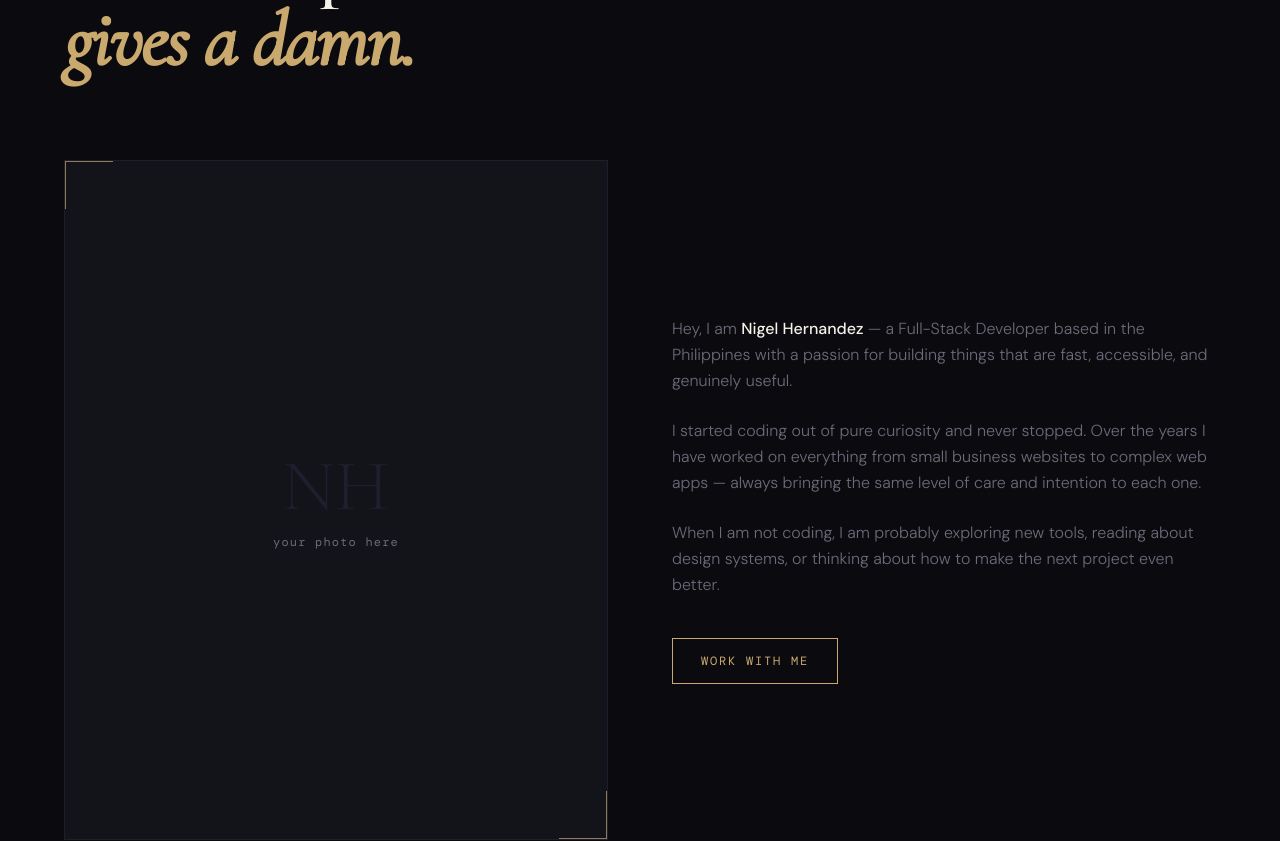
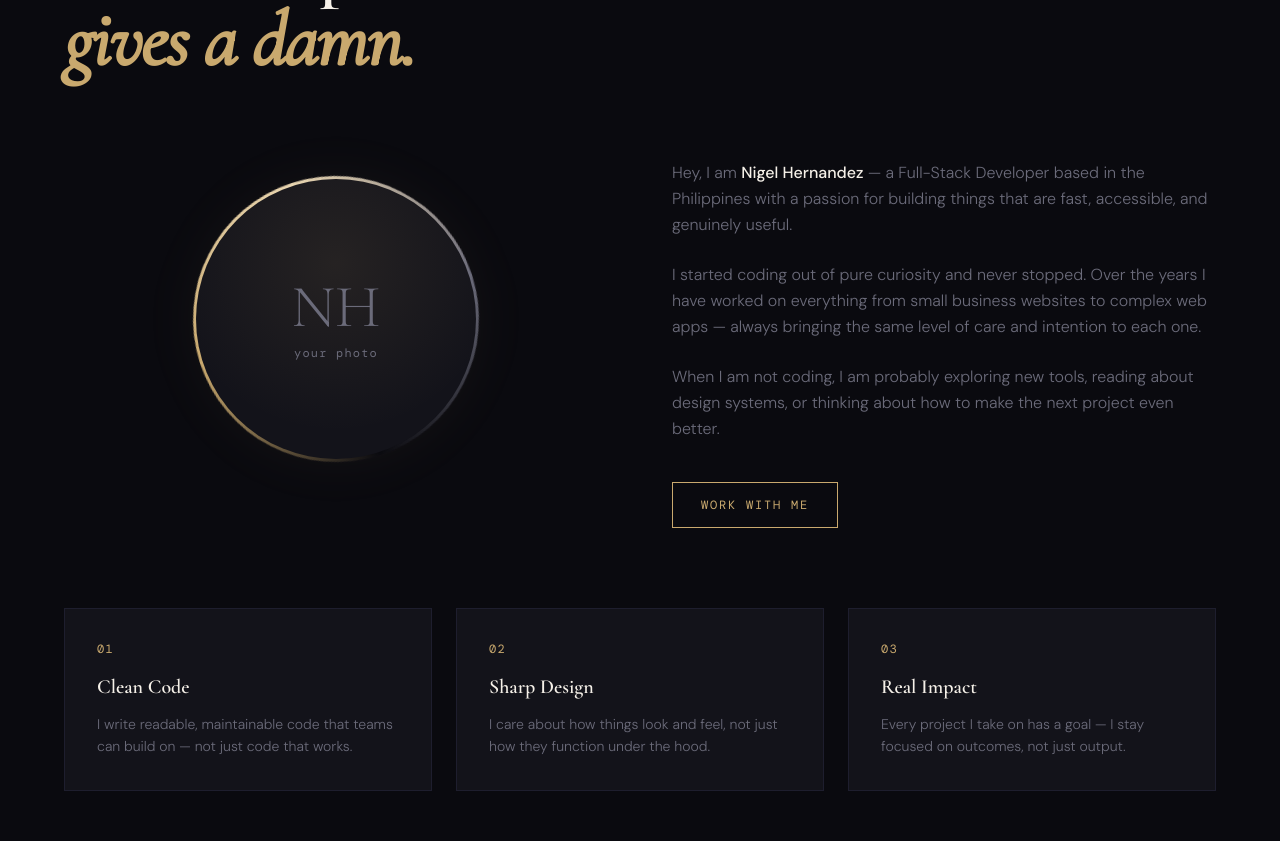
Before and after one commit to Nigel0330/nigel_portfolio_new, a React (Vite) app: page / in a window 1280 px wide. Shown: the part 1060-1901 px from the top of the page. Built offline with nearby package versions, Linux system fonts and the light colour scheme; a web font is replaced by a local one.

Commit message:
Made changes on the image size on the about section

```diff
--- a/src/App.jsx
+++ b/src/App.jsx
@@ -21,7 +21,6 @@ function Navbar() {
   useEffect(() => {
     const onScroll = () => {
       setScrolled(window.scrollY > 60);
-
       const sections = ["about", "skills", "projects", "experience", "contact"];
       for (let i = sections.length - 1; i >= 0; i--) {
         const el = document.getElementById(sections[i]);
@@ -49,15 +48,12 @@ function Navbar() {
       }}
     >
       <div className="max-w-6xl mx-auto px-8 flex justify-between items-center">
-        {/* Logo */}
         <a
           href="#hero"
           className="font-display text-2xl font-semibold text-paper tracking-tight"
         >
           N<span className="text-gold">.</span>
         </a>
-
-        {/* Links */}
         <nav className="hidden md:flex items-center gap-8">
           {links.map((link) => {
             const id = link.toLowerCase();
@@ -78,20 +74,13 @@ function Navbar() {
             );
           })}
         </nav>
-
-        {/* CTA */}
         <a
           href="#contact"
           className="hidden md:inline-flex px-5 py-2.5 border border-gold text-gold font-mono text-xs tracking-[0.15em] uppercase hover:bg-gold hover:text-ink transition-all duration-300"
         >
           Hire Me
         </a>
-
-        {/* Mobile menu icon */}
-        <button
-          className="md:hidden flex flex-col gap-1.5 p-1"
-          onClick={() => {}}
-        >
+        <button className="md:hidden flex flex-col gap-1.5 p-1">
           <span className="w-5 h-px bg-paper block" />
           <span className="w-5 h-px bg-paper block" />
           <span className="w-3 h-px bg-gold block" />
@@ -116,9 +105,7 @@ function Hero() {
 
   useEffect(() => {
     lines.forEach((line, i) => {
-      setTimeout(() => {
-        setVisible((prev) => [...prev, i]);
-      }, line.delay);
+      setTimeout(() => setVisible((prev) => [...prev, i]), line.delay);
     });
     const blink = setInterval(() => setCursor((c) => !c), 500);
     return () => clearInterval(blink);
@@ -131,7 +118,6 @@ function Hero() {
     >
       <div className="max-w-6xl mx-auto w-full relative z-10">
         <div className="grid md:grid-cols-2 gap-12 items-start mb-16">
-          {/* Left */}
           <div>
             <h1
               className="font-display font-semibold text-paper mb-6"
@@ -144,12 +130,10 @@ function Hero() {
               Nigel <br />
               <span className="text-gold italic">Hernandez.</span>
             </h1>
-
             <p className="text-muted text-lg max-w-lg leading-relaxed font-light mb-12">
               Full-Stack Developer crafting thoughtful digital experiences.
               Clean code, sharp interfaces, real impact.
             </p>
-
             <div className="flex flex-wrap gap-6 items-center">
               <a
                 href="#projects"
@@ -165,8 +149,6 @@ function Hero() {
               </a>
             </div>
           </div>
-
-          {/* Right — Terminal */}
           <div className="hidden md:block">
             <div className="border border-border bg-surface overflow-hidden">
               <div
@@ -232,8 +214,6 @@ function Hero() {
             </div>
           </div>
         </div>
-
-        {/* Stats */}
         <div className="py-12 border-t border-border flex flex-row gap-12 justify-center">
           {[
             ["3+", "Years Experience"],
@@ -273,6 +253,7 @@ function About() {
       desc: "Every project I take on has a goal — I stay focused on outcomes, not just output.",
     },
   ];
+
   return (
     <section id="about" className="py-32 px-8 border-t border-border">
       <div className="max-w-6xl mx-auto">
@@ -301,45 +282,83 @@ function About() {
             <span className="text-gold italic">gives a damn.</span>
           </h2>
         </div>
+
         <div className="grid md:grid-cols-2 gap-16 mb-20">
-          <div className="relative">
-            <div className="aspect-[4/5] bg-surface border border-border relative overflow-hidden flex items-center justify-center">
-              <div className="text-center">
-                <div className="font-display text-7xl text-border mb-3">NH</div>
-                <div className="font-mono text-xs text-muted tracking-widest">
-                  your photo here
-                </div>
-              </div>
+          {/* Photo — rounded portrait with spinning gradient ring */}
+          <div className="flex justify-center items-start pt-4">
+            <div className="relative">
+              {/* Soft glow behind */}
               <div
                 style={{
                   position: "absolute",
-                  top: 0,
-                  left: 0,
-                  width: 48,
-                  height: 48,
-                  borderTop: "1px solid #c9a96e",
-                  borderLeft: "1px solid #c9a96e",
-                  opacity: 0.7,
+                  inset: -24,
+                  borderRadius: "50%",
+                  background:
+                    "radial-gradient(circle, rgba(201,169,110,0.18) 0%, transparent 70%)",
+                  filter: "blur(20px)",
+                  zIndex: 0,
                 }}
               />
+
+              {/* Spinning conic gradient ring */}
               <div
                 style={{
-                  position: "absolute",
-                  bottom: 0,
-                  right: 0,
-                  width: 48,
-                  height: 48,
-                  borderBottom: "1px solid #c9a96e",
-                  borderRight: "1px solid #c9a96e",
-                  opacity: 0.7,
+                  position: "relative",
+                  zIndex: 1,
+                  padding: 3,
+                  borderRadius: "50%",
                 }}
-              />
+              >
+                <div
+                  style={{
+                    position: "absolute",
+                    inset: 0,
+                    borderRadius: "50%",
+                    background:
+                      "conic-gradient(from 0deg, #c9a96e, #e8d5b0, #6b6b7a, #0a0a0f, #c9a96e)",
+                    animation: "spinGradient 4s linear infinite",
+                  }}
+                />
+
+                {/* Inner circle */}
+                <div
+                  style={{
+                    width: 280,
+                    height: 280,
+                    borderRadius: "50%",
+                    background: "#13131a",
+                    overflow: "hidden",
+                    display: "flex",
+                    alignItems: "center",
+                    justifyContent: "center",
+                    position: "relative",
+                    zIndex: 1,
+                  }}
+                >
+                  {/* Inner glow */}
+                  <div
+                    style={{
+                      position: "absolute",
+                      inset: 0,
+                      background:
+                        "radial-gradient(circle at 50% 30%, rgba(201,169,110,0.1) 0%, transparent 70%)",
+                    }}
+                  />
+                  {/* Placeholder — replace with <img> later */}
+                  <div className="text-center relative z-10">
+                    <div className="font-display text-6xl text-muted mb-2">
+                      NH
+                    </div>
+                    <div className="font-mono text-xs text-muted tracking-widest">
+                      your photo
+                    </div>
+                  </div>
+                </div>
+              </div>
             </div>
-            <div
-              className="absolute border border-border -z-10"
-              style={{ inset: 0, transform: "translate(12px, 12px)" }}
-            />
           </div>
+
+          {/* Bio */}
           <div className="flex flex-col justify-center gap-6 text-muted leading-relaxed font-light text-base">
             <p>
               Hey, I am{" "}
@@ -368,6 +387,7 @@ function About() {
             </div>
           </div>
         </div>
+
         <div className="grid md:grid-cols-3 gap-6">
           {highlights.map((item) => (
             <div
--- a/src/index.css
+++ b/src/index.css
@@ -36,3 +36,12 @@ body {
   background: #c9a96e;
   color: #0a0a0f;
 }
+
+@keyframes spinGradient {
+  0% {
+    transform: rotate(0deg);
+  }
+  100% {
+    transform: rotate(360deg);
+  }
+}
```
